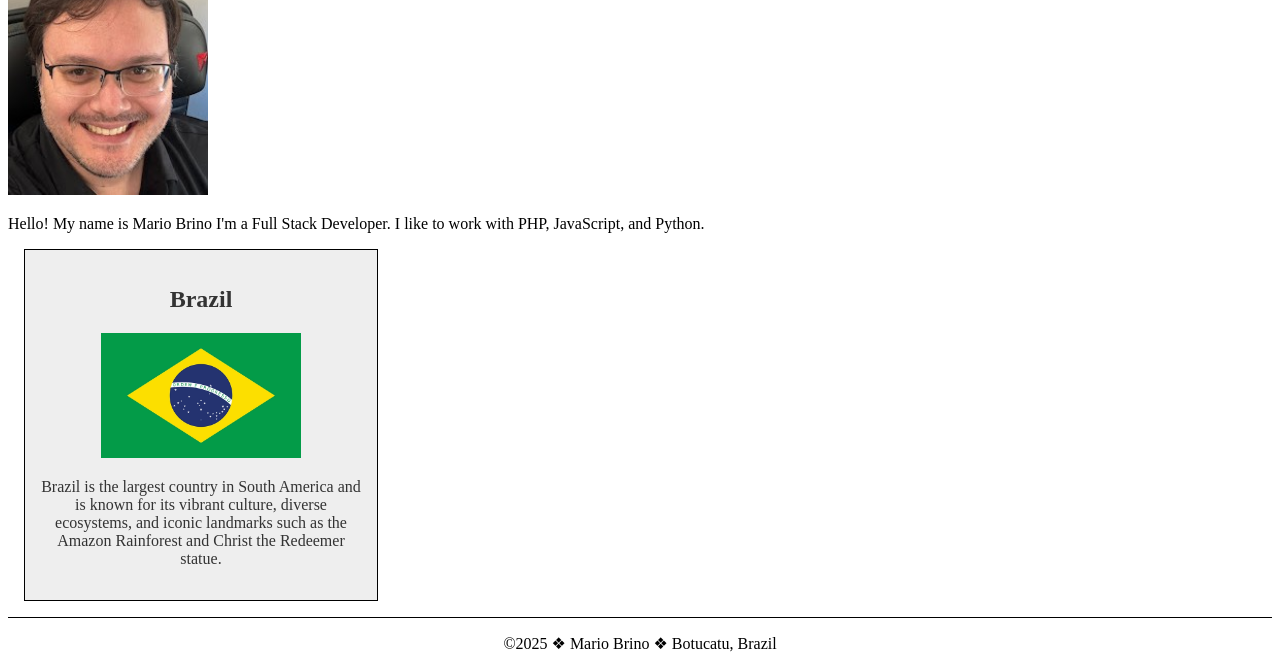
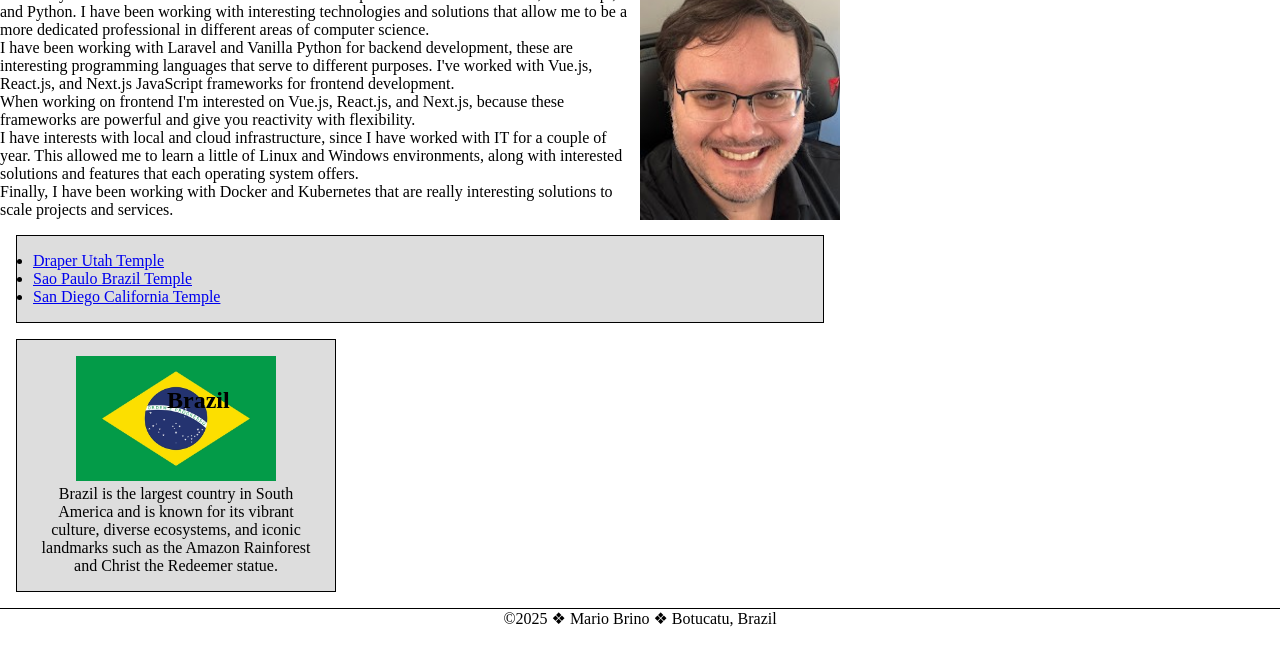
Before and after one commit to mariohbrino/wdd130, a plain HTML site: page index.html in a window 1280 px wide. Shown: the part 224-893 px from the top of the page. After the commit the page ends 852 px from the top, so only its background shows below. Drawn offline with Linux system fonts and the light colour scheme.

Commit message:
lesson: optional practice - home page layout enhancements

```diff
--- a/index.html
+++ b/index.html
@@ -13,14 +13,47 @@
         <nav>
             <a href="#">Home</a>
             <a href="wwr/">Rafting Site</a>
+            <a href="https://linkedin.com/in/mariohbrino">LinkedIn</a>
+            <a href="https://facebook.com/mariohbrino">Facebook</a>
         </nav>
     </header>
     <main>
         <h1>Mario Brino | WDD 130</h1>
         <img src="images/profile.jpg" alt="Hello, my name is Mario Brino" width="200">
-        <p>Hello! My name is Mario Brino I'm a Full Stack Developer. I like to work with PHP, JavaScript, and Python.</p>
+        <p>
+            Hello! My name is Mario Brino I'm a Full Stack Developer. I like to work with PHP, JavaScript, and Python. I have been working with interesting technologies and solutions that allow me to be a more dedicated professional in different areas of computer science.
+        </p>
+        <p>
+            I have been working with Laravel and Vanilla Python for backend development, these are interesting programming languages that serve to different purposes. I've worked with Vue.js, React.js, and Next.js JavaScript frameworks for frontend development.
+        </p>
+        <p>
+            When working on frontend I'm interested on Vue.js, React.js, and Next.js, because these frameworks are powerful and give you reactivity with flexibility.
+        </p>
+        <p>
+            I have interests with local and cloud infrastructure, since I have worked with IT for a couple of year. This allowed me to learn a little of Linux and Windows environments, along with interested solutions and features that each operating system offers.
+        </p>
+        <p>
+            Finally, I have been working with Docker and Kubernetes that are really interesting solutions to scale projects and services.
+        </p>
+        <ul class="box">
+            <li>
+                <a href="https://www.churchofjesuschrist.org/temples/details/draper-utah-temple?lang=eng" target="_blank">
+                    Draper Utah Temple
+                </a>
+            </li>
+            <li>
+                <a href="https://www.churchofjesuschrist.org/temples/details/sao-paulo-brazil-temple?lang=eng" target="_blank">
+                    Sao Paulo Brazil Temple
+                </a>
+            </li>
+            <li>
+                <a href="https://www.churchofjesuschrist.org/temples/details/san-diego-california-temple?lang=eng" target="_blank">
+                    San Diego California Temple
+                </a>
+            </li>
+        </ul>
     </main>
-    <aside>
+    <aside class="box">
         <h2>Brazil</h2>
         <img src="images/brazil.webp" alt="Brazil Flag" width="200">
         <p>Brazil is the largest country in South America and is known for its vibrant culture, diverse ecosystems, and iconic landmarks such as the Amazon Rainforest and Christ the Redeemer statue.</p>
@@ -29,4 +62,5 @@
         <p>&copy;2025 &#10070; Mario Brino &#10070; Botucatu, Brazil</p>
     </footer>
 </body>
+<!-- Adding comment test -->
 </html>
--- a/styles/styles.css
+++ b/styles/styles.css
@@ -1,7 +1,14 @@
+* {
+    margin: 0;
+    padding: 0;
+    box-sizing: border-box;
+}
+
 :root {
     --nav-blue-color: steelblue;
     --clear: white;
     --clear-200: #eee;
+    --clear-300: #ddd;
     --dark: #000;
     --gray: #333;
     --p-10: 10px;
@@ -33,16 +40,13 @@ main {
 main img {
     width: 200px;
     height: auto;
+    float: right;
 }
 
 aside {
     width: 20rem;
-    margin: 1rem;
-    border: 1px solid var(--dark);
-    padding: 1rem;
-    background-color: var(--clear-200);
-    color: var(--gray);
     text-align: center;
+    position: relative;
 }
 
 aside img {
@@ -50,8 +54,24 @@ aside img {
     height: auto;
 }
 
+aside h2 {
+    position: absolute;
+    top: 47px;
+    left: 150px;
+}
+
 footer {
     margin-top: 15px;
     border-top: 1px solid var(--dark);
     text-align: center;
 }
+
+/* Class Selectors */
+
+.box {
+    margin: 1rem;
+    padding: 1rem;
+    border: 1px solid var(--dark);
+    background-color: var(--clear-300);
+    color: var(--dark)
+}
```
